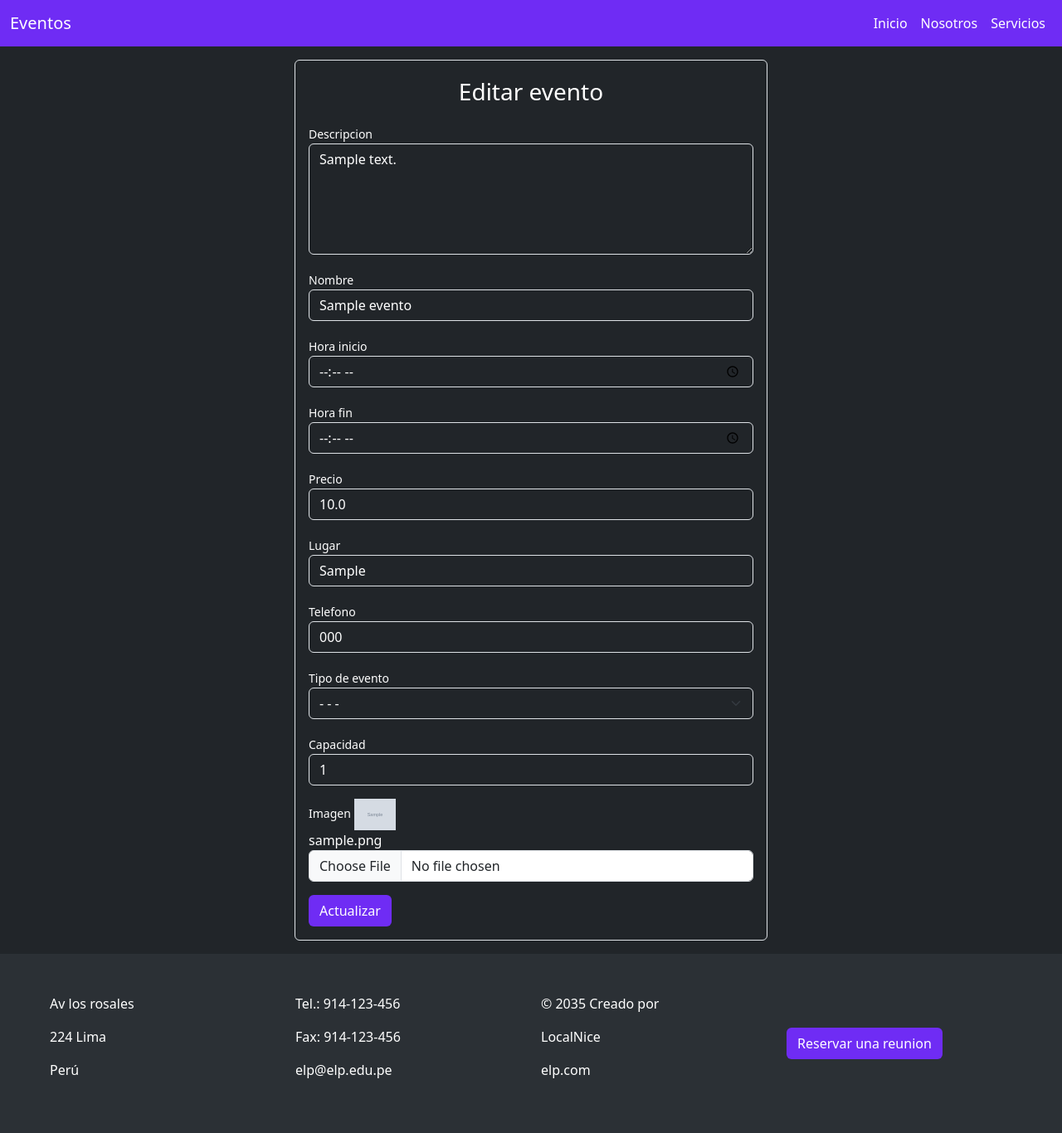
After one commit to bryanby2002/spring-project-event, a Spring Boot app: page /api/evento/actualizar/1 in a window 1280 px wide. The commit adds this page. Shown: the whole page at 83% size. Run offline with Spring Boot 4, Linux system fonts and the light colour scheme; tables that the repository leaves empty hold one stand-in row (values such as "Sample post"); grey boxes marked "Sample" are stand-in pictures.

Commit message:
commit v2

```diff
--- a/src/main/java/com/proyecto/evento/controller/EventoController.java
+++ b/src/main/java/com/proyecto/evento/controller/EventoController.java
@@ -15,9 +15,11 @@ import com.proyecto.evento.service.UsuarioServiceImpl;
 import org.springframework.web.multipart.MultipartFile;
 
 import java.io.IOException;
+import java.net.InetAddress;
 import java.time.LocalDate;
 import java.time.ZoneId;
 import java.util.Date;
+import java.util.Optional;
 
 @Controller
 @RequestMapping("/api/evento")
@@ -28,42 +30,39 @@ public class EventoController {
   private final ReservaService reservaService;
   private final UsuarioServiceImpl usuarioServiceImpl;
 
-  public EventoController
-  (
-    EventoServiceImpl eventoServiceImpl,
-    CargaService cargaService,
-    ReservaService reservaService,
-    UsuarioServiceImpl usuarioServiceImpl
-  )
-  {
+  public EventoController(
+      EventoServiceImpl eventoServiceImpl,
+      CargaService cargaService,
+      ReservaService reservaService,
+      UsuarioServiceImpl usuarioServiceImpl) {
 
-    this.eventoServiceImpl=eventoServiceImpl;
-    this.cargaService=cargaService;
-    this.reservaService=reservaService;
-    this.usuarioServiceImpl=usuarioServiceImpl;
+    this.eventoServiceImpl = eventoServiceImpl;
+    this.cargaService = cargaService;
+    this.reservaService = reservaService;
+    this.usuarioServiceImpl = usuarioServiceImpl;
 
   }
 
   @GetMapping("/gestion-evento")
-  public String gestionEvento(Model model){
+  public String gestionEvento(Model model) {
     model.addAttribute("eventos", eventoServiceImpl.listar());
     return "gestionEvento";
   }
 
   @GetMapping("/reservaMensaje")
-  public String reservaMensaje(){
+  public String reservaMensaje() {
     return "reservaMensaje";
   }
 
   @GetMapping("/reservaForm")
-  public String reservaForm(Model model){
+  public String reservaForm(Model model) {
     model.addAttribute("eventos", eventoServiceImpl.listar());
     model.addAttribute("reserva", new Reserva());
     return "reserva";
   }
 
   @PostMapping("/reservar")
-  public String reservar(@ModelAttribute Reserva reserva, @RequestParam("dni") String dni){
+  public String reservar(@ModelAttribute Reserva reserva, @RequestParam("dni") String dni) {
     Usuario usuario = usuarioServiceImpl.listarPorDni(dni);
     reserva.setUsuario(usuario);
     reservaService.guardar(reserva);
@@ -71,17 +70,17 @@ public class EventoController {
   }
 
   @GetMapping("/registroForm")
-  public String formularioRegistroEvento(Model model){
+  public String formularioRegistroEvento(Model model) {
     model.addAttribute("evento", new Evento());
     return "nuevoEvento";
   }
 
   @PostMapping("/registro")
   public String registrarNuevoEvento(@ModelAttribute("evento") Evento evento,
-                                     @RequestParam("file") MultipartFile file,
-                                     Model model){
+      @RequestParam("file") MultipartFile file,
+      Model model) {
     try {
-      //fechaActual
+      // fechaActual
       LocalDate date = LocalDate.now();
       Date fechaActual = Date.from(date.atStartOfDay(ZoneId.systemDefault()).toInstant());
       String fileName = file.getOriginalFilename();
@@ -90,17 +89,14 @@ public class EventoController {
       evento.setEstado(1);
       cargaService.cargarImagen(file);
       eventoServiceImpl.guardar(evento);
-      model.addAttribute("mensaje", "Registrado correctamente");
-      model.addAttribute("evento", new Evento());
-    }catch (IOException e){
-      model.addAttribute("error", "Error al cargar la imagen");
+    } catch (IOException e) {
       e.printStackTrace(System.out);
     }
-    return "redirect:/servicios";
+    return "redirect:/api/evento/gestion-evento";
   }
 
   @GetMapping("/eliminar/{id}")
-  public String eliminarEvento(@PathVariable("id") Integer id){
+  public String eliminarEvento(@PathVariable("id") Integer id) {
     try {
       eventoServiceImpl.eliminar(id);
     } catch (Exception e) {
@@ -108,4 +104,33 @@ public class EventoController {
     }
     return "redirect:/api/evento/gestion-evento";
   }
+
+  @GetMapping("/actualizar/{id}")
+  public String actualizarEventoForm(@PathVariable("id") Integer id, Model model) {
+    model.addAttribute("evento", eventoServiceImpl.getById(id));
+    return "editarEvento";
+  }
+
+  @PostMapping("/actualizar-evento/{id}")
+  public String actulizarEvento(@ModelAttribute Evento evento,
+      @PathVariable("id") Integer id,
+      @RequestParam("file") MultipartFile file) {
+    Evento eventoId = eventoServiceImpl.getById(id);
+    if (eventoId != null) {
+      try {
+        evento.setIdEvento(id);
+        LocalDate date = LocalDate.now();
+        Date fechaActual = Date.from(date.atStartOfDay(ZoneId.systemDefault()).toInstant());
+        String fileName = file.getOriginalFilename();
+        evento.setFecha(fechaActual);
+        evento.setSrcImg(fileName);
+        cargaService.update(fileName, file);
+        eventoServiceImpl.guardar(evento);
+        return "redirect:/api/evento/gestion-evento";
+      } catch (Exception e) {
+        e.printStackTrace(System.out);
+      }
+    }
+    return "editarEvento";
+  }
 }
--- a/src/main/java/com/proyecto/evento/entity/Evento.java
+++ b/src/main/java/com/proyecto/evento/entity/Evento.java
@@ -18,6 +18,7 @@ public class Evento {
   @GeneratedValue(strategy = GenerationType.IDENTITY)
   private Integer idEvento;
   private String nombre;
+  @Column(length = 10000)
   private String descripcion;
   private Date fecha;
   private LocalTime horaInicio;
--- a/src/main/java/com/proyecto/evento/service/EventoService.java
+++ b/src/main/java/com/proyecto/evento/service/EventoService.java
@@ -10,4 +10,6 @@ public interface EventoService {
   Evento guardar(Evento evento);
   List<Evento> listar();
   void eliminar(Integer id);
+  Evento getById(Integer id);
+  Evento actualizar(Evento evento);
 }
--- a/src/main/resources/templates/direccionador.html
+++ b/src/main/resources/templates/direccionador.html
@@ -61,7 +61,7 @@
                 <div class="card-body">
                     <h5 class="card-title">Gestion evento</h5>
                     <p class="card-text">Gestiona un evento existente</p>
-                    <a style="background-color: #6F2CF4" href="#" class="btn text-white w-100">Ir</a>
+                    <a style="background-color: #6F2CF4" th:href="@{/api/evento/gestion-evento}" class="btn text-white w-100">Ir</a>
                 </div>
             </div>
         </div>
--- /dev/null
+++ b/src/main/resources/templates/editarEvento.html
@@ -0,0 +1,126 @@
+<!DOCTYPE html>
+<html xmlns:th="http://www.thymeleaf.org">
+
+<head>
+  <meta charset="UTF-8">
+  <meta name="viewport" content="width=device-width, initial-scale=1.0">
+  <link rel="stylesheet" href="https://cdn.jsdelivr.net/npm/bootstrap@5.3.2/dist/css/bootstrap.min.css">
+  <link rel="stylesheet" href="../static/css/style.css">
+  <title>Editar evento</title>
+</head>
+
+<body class="bg-dark ">
+
+  <!--Nav-->
+  <nav style="background-color: #6F2CF4;" class="navbar navbar-expand-lg">
+    <div class="container-fluid">
+      <a class="navbar-brand text-white " th:href="@{/inicio}">Eventos </a>
+      <button class="navbar-toggler" type="button" data-bs-toggle="collapse" data-bs-target="#navbarNavDropdown"
+        aria-controls="navbarNavDropdown" aria-expanded="false" aria-label="Toggle navigation">
+        <span class="navbar-toggler-icon"></span>
+      </button>
+      <div class="collapse navbar-collapse justify-content-end" id="navbarNavDropdown">
+        <ul class="navbar-nav">
+          <li class="nav-item">
+            <a class="nav-link text-white " aria-current="page" th:href="@{/inicio}">Inicio</a>
+          </li>
+          <li class="nav-item">
+            <a class="nav-link text-white " th:href="@{/nosotros}">Nosotros</a>
+          </li>
+          <li class="nav-item">
+            <a class="nav-link text-white " th:href="@{/servicios}">Servicios</a>
+          </li>
+        </ul>
+      </div>
+    </div>
+  </nav>
+
+  <!--Mensaje-->
+
+  <!--form nuevo evento-->
+  <div class="container mt-3">
+    <div class="row justify-content-center ">
+      <div class="col col-md-6 border rounded  p-3 bg-dark text-white ">
+        <p class="fs-3 text-center text-white ">Editar evento</p>
+        <form th:action="@{/api/evento/actualizar-evento/{id}(id=${evento.idEvento})}"  th:object="${evento}" method="post" enctype="multipart/form-data">
+          <div class="mb-3">
+            <label class="form-text text-white " for="">Descripcion</label>
+            <textarea th:field="*{descripcion}" class="form-control bg-dark text-white " name="descripcion" id="" cols="30" rows="5"></textarea>
+          </div>
+          <div class="mb-3">
+            <label class="form-text text-white " for="">Nombre</label>
+            <input class="form-control bg-dark text-white" th:field="*{nombre}" type="text" name="nombre" id="">
+          </div>
+          <div class="mb-3">
+            <label class="form-text text-white " for="">Hora inicio</label>
+            <input class="form-control bg-dark text-white" th:field="*{horaInicio}" type="time" name="nombre" id="">
+          </div>
+          <div class="mb-3">
+            <label class="form-text text-white " for="">Hora fin</label>
+            <input class="form-control bg-dark text-white" th:field="*{horaFin}" type="time" name="nombre" id="">
+          </div>
+          <div class="mb-3">
+            <label class="form-text text-white " for="">Precio</label>
+            <input th:field="*{precio}" class="form-control bg-dark text-white " type="text" name="descripcion">
+          </div>
+          <div class="mb-3">
+            <label class="form-text text-white " for="">Lugar</label>
+            <input th:field="*{lugar}" class="form-control bg-dark text-white " type="text" name="lugar">
+          </div>
+          <div class="mb-3">
+            <label class="form-text text-white " for="">Telefono</label>
+            <input th:field="*{telefono}" class="form-control bg-dark text-white " type="tel" name="telefono">
+          </div>
+          <div class="mb-3">
+            <label class="form-text text-white " for="">Tipo de evento</label>
+            <select th:field="*{tipo}" class="form-select bg-dark text-white" name="tipo" id="">
+              <option value="0" > - - -</option>
+              <option value="boda">Boda</option>
+              <option value="cumpleaño">Cumpleaño</option>
+              <option value="privada">Privada</option>
+            </select>
+          </div>
+          <div class="mb-3">
+            <label class="form-text text-white " for="">Capacidad</label>
+            <input th:field="*{capacidad}" class="form-control bg-dark text-white " type="number" name="telefono">
+          </div>
+          <div class="mb-3">
+            <label class="form-text text-white " for="">Imagen</label>
+            <img th:src="@{../../../carga/{img}(img=${evento.srcImg})}" alt="not found" width="50px">
+            <div th:value="${file}" th:text="${evento.srcImg}"></div>
+            <input class="form-control " type="file" name="file" id="">
+          </div>
+          <input style="background-color: #6F2CF4;" class="btn text-white " type="submit" value="Actualizar">
+        </form>
+      </div>
+    </div>
+  </div>
+
+  <!--pie de pagina-->
+  <div style="background-color: #2B3035;" class="container-fluid mt-3">
+    <div class="row d-flex justify-content-center align-items-center p-5 text-white ">
+      <div class="col">
+        <p>Av los rosales</p>
+        <p>224 Lima</p>
+        <p>Perú</p>
+      </div>
+      <div class="col">
+        <p>Tel.: 914-123-456</p>
+        <p>Fax: 914-123-456</p>
+        <p>elp@elp.edu.pe</p>
+      </div>
+      <div class="col">
+        <p>© 2035 Creado por</p>
+        <p>LocalNice</p>
+        <p>elp.com</p>
+      </div>
+      <div class="col">
+        <a style="background-color: #6F2CF4;" class="btn text-white " th:href="@{/servicios}">Reservar una reunion</a>
+      </div>
+    </div>
+  </div>
+
+  <!--Script bootstrap-->
+  <script src="https://cdn.jsdelivr.net/npm/bootstrap@5.3.2/dist/js/bootstrap.bundle.min.js"></script>
+</body>
+</html>
--- a/src/main/resources/templates/gestionEvento.html
+++ b/src/main/resources/templates/gestionEvento.html
@@ -67,7 +67,7 @@
             <td th:text="${evento.tipo}">Privada</td>
             <td th:text="${evento.fecha}">2023-12-19</td>
             <td>
-              <a class="btn btn-success " href="">Actualizar</a>
+              <a class="btn btn-success " th:href="@{/api/evento/actualizar/{id}(id=${evento.idEvento})}">Actualizar</a>
               <a th:href="@{/api/evento/eliminar/{id}(id=${evento.idEvento})}" class="btn btn-danger" href="">Eliminar</a>
             </td>
           </tr>
--- a/src/main/resources/templates/reserva.html
+++ b/src/main/resources/templates/reserva.html
@@ -60,7 +60,7 @@
             </select>
           </div>
           <div class="mb-3">
-            <label class="form-text ">Fecha</label>
+            <label class="form-text text-white ">Fecha</label>
             <input class="form-control bg-dark text-white " th:field="*{fecha}" type="date" name="fecha" id="">
           </div>
           <div class="mb-3">
--- a/src/main/resources/templates/servicio.html
+++ b/src/main/resources/templates/servicio.html
@@ -48,7 +48,7 @@
     <div th:each="evento : ${eventos}" class="row">
       <div class="col">
         <div  class="card border bg-dark text-white " style="width: 25rem;">
-          <img th:src="@{/carga/{imgName}(imgName=${evento.srcImg})}" class="card-img-top" alt="not fount">
+          <img th:src="@{/carga/{img}(img=${evento.srcImg})}" class="card-img-top" alt="not found">
           <div class="card-body">
             <h5 th:text="${evento.nombre}" class="card-title">Bodas</h5>
             <p th:text="${evento.descripcion}" class="card-text">Some quick example text to build on the card title and
```
Also changed, not shown: src/main/java/com/proyecto/evento/service/CargaService.java (+9 -0 lines), src/main/java/com/proyecto/evento/service/EventoServiceImpl.java (+11 -0 lines), src/main/resources/static/carga/cumple-fiesta.jpg (deleted), src/main/resources/static/carga/evento-boda.jpg (added), src/main/resources/static/carga/fiesta-privada.jpg (deleted).
